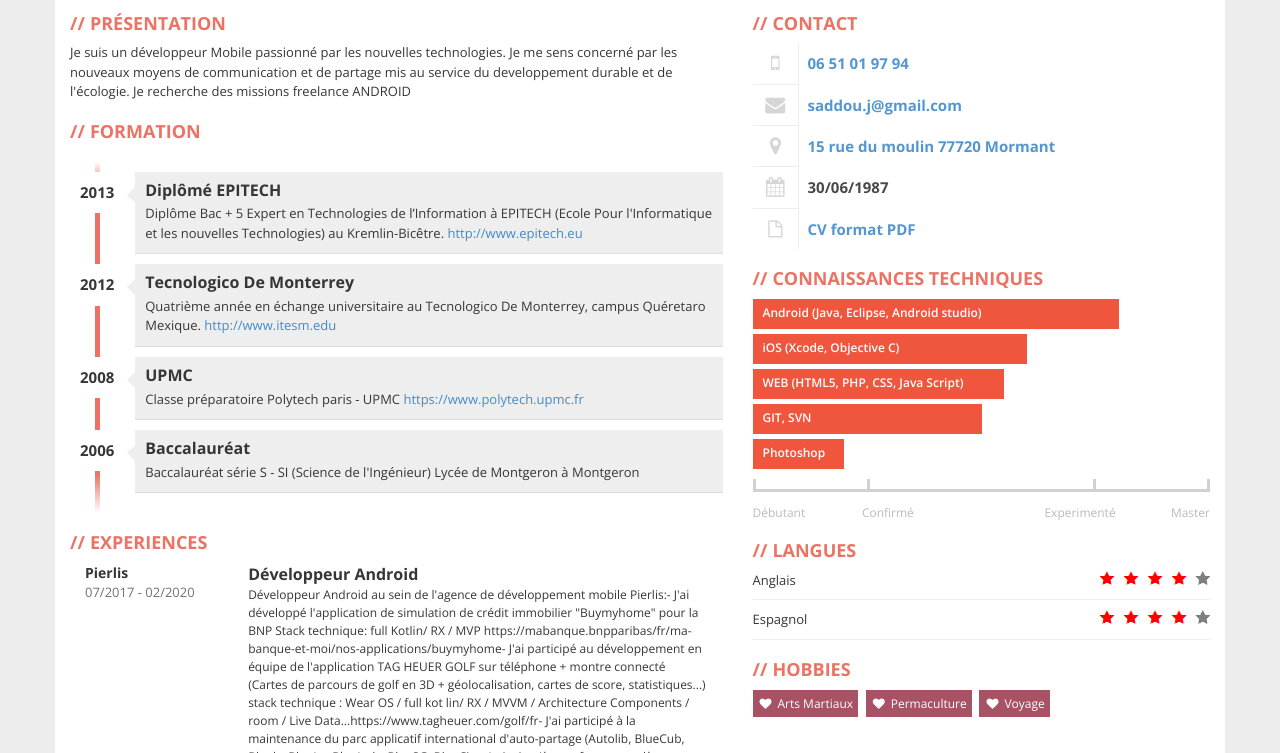
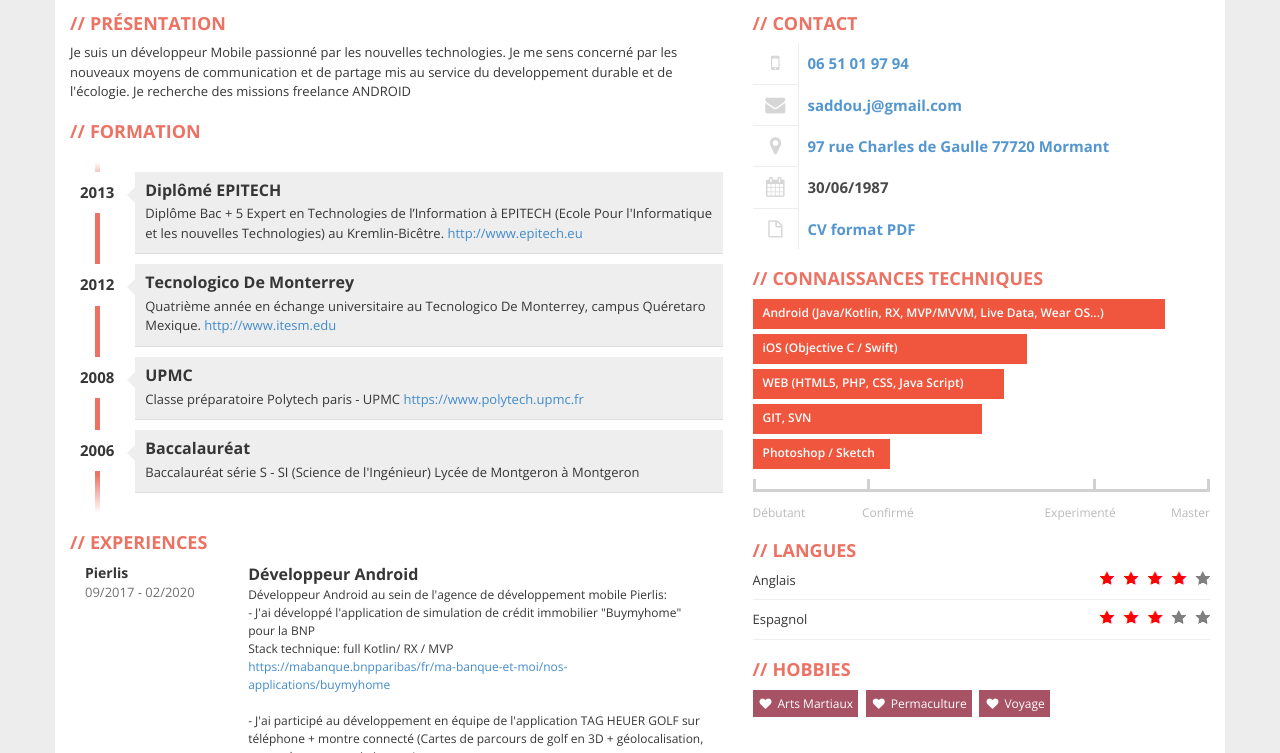
Before and after one commit to jsaddour/jsaddour.github.io, a plain HTML site: page index.html in a window 1280 px wide. Shown: the part 199-952 px from the top of the page. Drawn offline with nearby package versions, Linux system fonts and the light colour scheme.

Commit message:
maj cv 2020

```diff
--- a/index.html
+++ b/index.html
@@ -73,12 +73,24 @@
 			 <div class="job clearfix">
               <div class="col-xs-4 col-sm-3">
                 <div class="where">Pierlis</div>
-                <div class="year">07/2017 - 02/2020</div>
+                <div class="year">09/2017 - 02/2020</div>
               </div>
               <div class="col-xs-8 col-sm-9">
                 <div class="profession">Développeur Android</div>
                 <div class="description">
-				Développeur Android au sein de l'agence de développement mobile Pierlis:- J'ai développé l'application de simulation de crédit immobilier "Buymyhome" pour la BNP Stack technique: full Kotlin/ RX / MVP https://mabanque.bnpparibas/fr/ma-banque-et-moi/nos-applications/buymyhome- J'ai participé au développement en équipe de l'application TAG HEUER GOLF sur téléphone + montre connecté (Cartes de parcours de golf  en 3D + géolocalisation, cartes de score, statistiques...) stack technique : Wear OS / full kot lin/ RX / MVVM / Architecture Components / room / Live Data...https://www.tagheuer.com/golf/fr- J'ai participé à la maintenance du parc applicatif international d'auto-partage (Autolib, BlueCub, Bluely, BlueLa, BlueIndy, BlueSG, BlueCity...) ainsi qu'à sa refonte complète (migration java/kotlin, modernisation de la base de code, refonte graphique, migration API...)- J'ai été en charge d'autres projets pour divers clients : Bluegreen : https:/bluegreen.Fr/Eficium : http:/www.eficiumFr/
+				Développeur Android au sein de l'agence de développement mobile Pierlis:
+				<br />- J'ai développé l'application de simulation de crédit immobilier "Buymyhome" pour la BNP
+				<br />Stack technique: full Kotlin/ RX / MVP
+				<br/><a href="https://mabanque.bnpparibas/fr/ma-banque-et-moi/nos-applications/buymyhome">https://mabanque.bnpparibas/fr/ma-banque-et-moi/nos-applications/buymyhome</a>
+				<br />
+				<br />- J'ai participé au développement en équipe de l'application TAG HEUER GOLF sur téléphone + montre connecté (Cartes de parcours de golf  en 3D + géolocalisation, cartes de score, statistiques...)
+				<br />Stack technique : Wear OS / full Kotlin / RX / MVVM / Architecture Components / room / Live Data... <a href="https://www.tagheuer.com/golf/fr">https://www.tagheuer.com/golf/fr</a>
+				<br />
+				<br />- J'ai participé à la maintenance du parc applicatif international d'auto-partage Blue solutions (Autolib, BlueCub, Bluely, BlueLa, BlueIndy, BlueSG, BlueCity...) ainsi qu'à sa refonte complète (migration java/kotlin, modernisation de la base de code, refonte graphique, migration API...)
+				<br />
+				<br />- J'ai été en charge d'autres projets pour divers clients :
+				<br />Bluegreen : <a href="https:/bluegreen.fr/">https:/bluegreen.fr/</a>
+				<br />Eficium : <a href="http:/www.eficium.fr/">http:/www.eficium.fr/</a>
 				</div>
               </div>
             </div>
@@ -164,7 +176,7 @@
 
 			<div class="contact-item">
               <div class="icon pull-left text-center"><span class="fa fa-map-marker fa-fw"></span></div>
-              <div class="title only pull-right"><a href="https://goo.gl/maps/wGrXHvVAvF92">15 rue du moulin 77720 Mormant</a></div>
+              <div class="title only pull-right"><a href="https://goo.gl/maps/wGrXHvVAvF92">97 rue Charles de Gaulle 77720 Mormant</a></div>
             </div>
 
 			<div class="contact-item">
@@ -184,11 +196,11 @@
           <div class="box">
             <h2>Connaissances Techniques </h2>
             <div class="skills">
-              <div class="item-skills" data-percent="0.80">Android (Java, Eclipse, Android studio)</div>
-              <div class="item-skills" data-percent="0.60">iOS (Xcode, Objective C)</div>
+              <div class="item-skills" data-percent="0.90">Android (Java/Kotlin, RX, MVP/MVVM, Live Data, Wear OS...)</div>
+              <div class="item-skills" data-percent="0.60">iOS (Objective C / Swift)</div>
               <div class="item-skills" data-percent="0.55">WEB (HTML5, PHP, CSS, Java Script)</div>
               <div class="item-skills" data-percent="0.50">GIT, SVN</div>
-              <div class="item-skills" data-percent="0.20">Photoshop</div>
+              <div class="item-skills" data-percent="0.30">Photoshop / Sketch</div>
               <div class="skills-legend clearfix">
                 <div class="legend-left legend"><span>Débutant</span></div>
                 <div class="legend-left legend"><span>Confirmé</span></div>
@@ -202,7 +214,7 @@
             <h2>Langues</h2>
             <div id="language-skills">
               <div class="skill">Anglais <div class="icons pull-right"><div style="width: 80%;" class="icons-red"></div></div></div>
-              <div class="skill">Espagnol <div class="icons pull-right"><div style="width: 80%;" class="icons-red"></div></div></div>
+              <div class="skill">Espagnol <div class="icons pull-right"><div style="width: 60%;" class="icons-red"></div></div></div>
             </div>
           </div>
           <!-- HOBBIES -->
```
Also changed, not shown: 1 other file.
